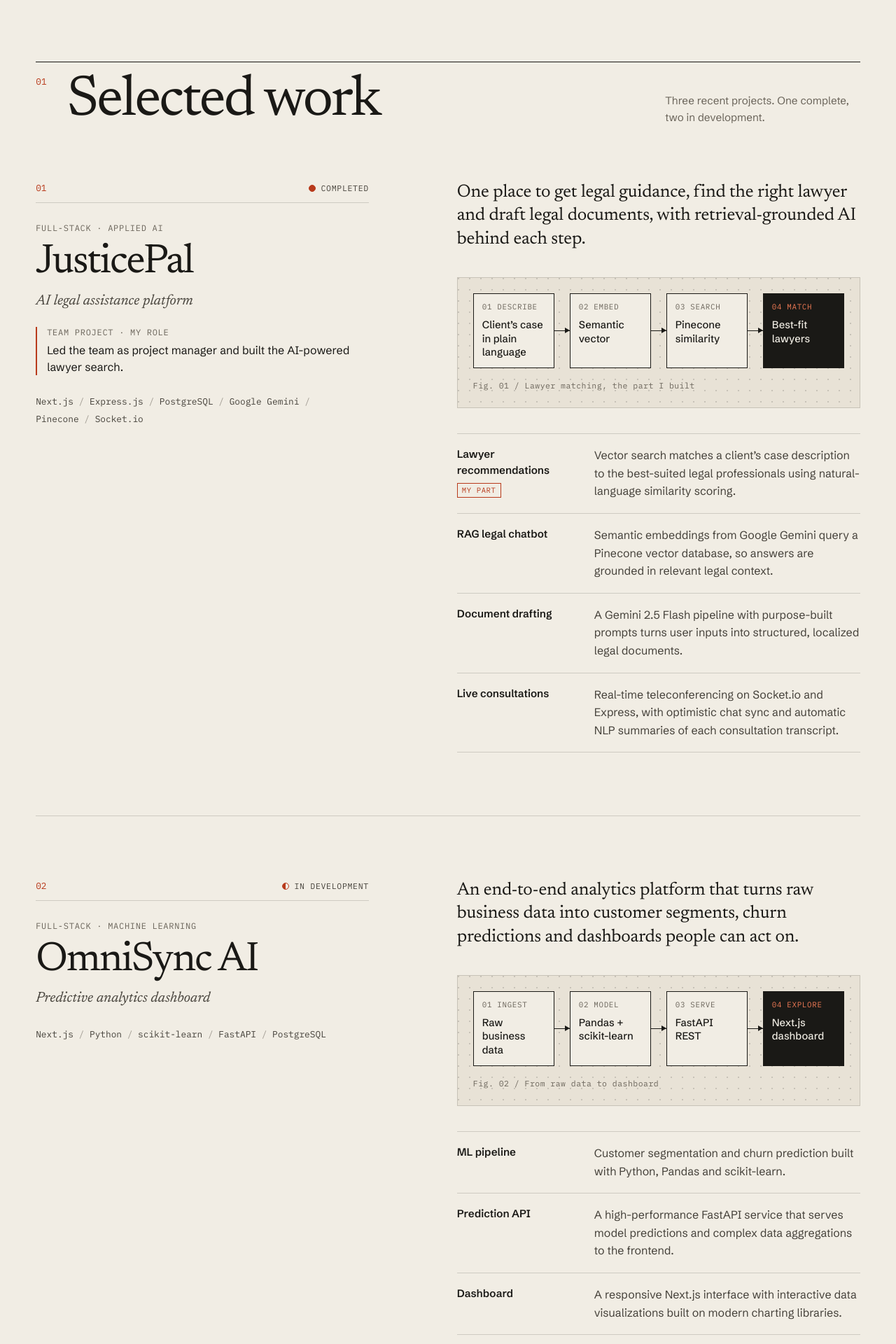
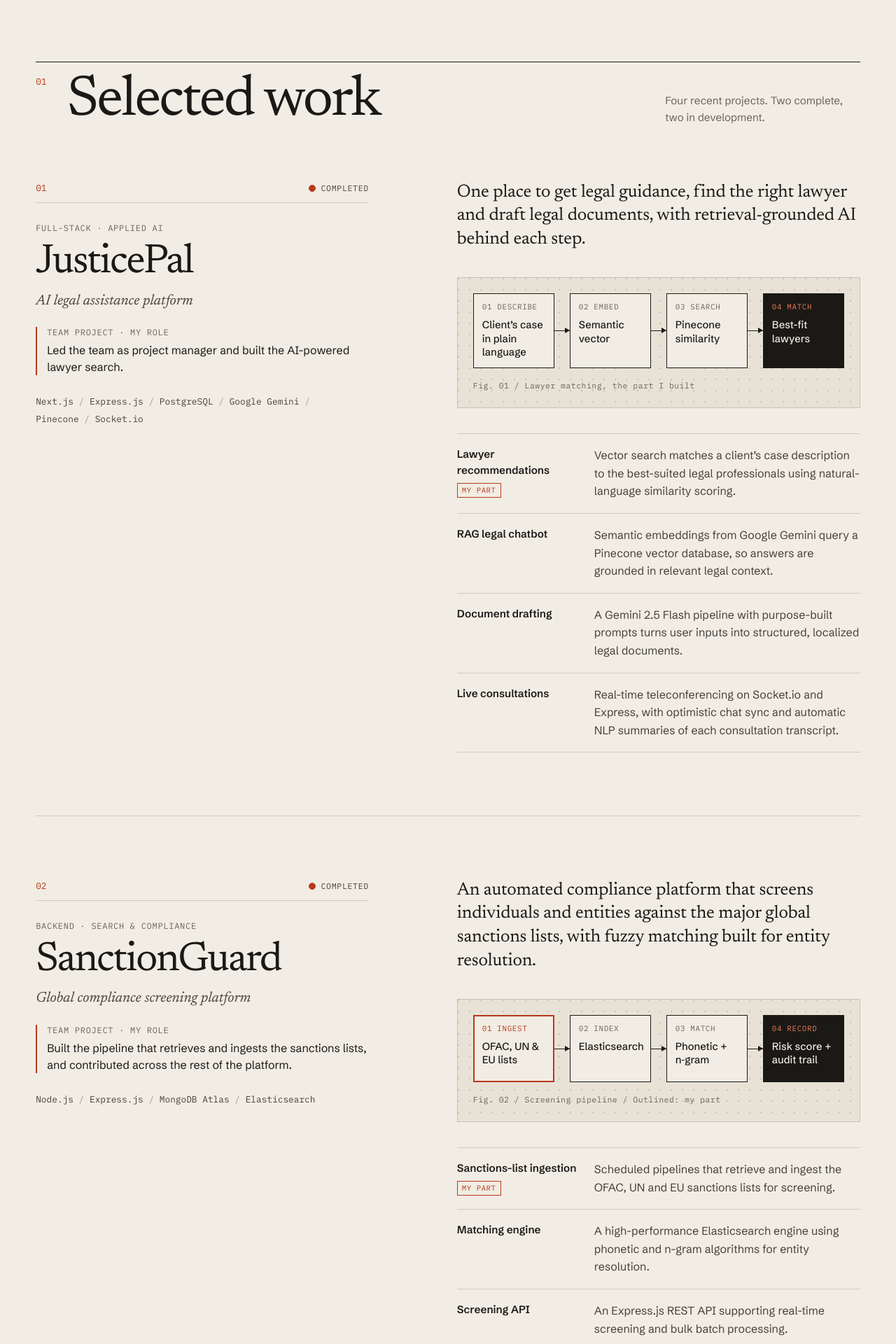
Before and after one commit to kithmiHettiarachchi/kithmiHettiarachchi.github.io, a React (Vite) app: page / in a window 1280 px wide. Shown: the part 900-2820 px from the top of the page at 70% size. Built offline with nearby package versions, Linux system fonts and the light colour scheme.

Commit message:
feat: feature SanctionGuard as a selected project

```diff
--- a/src/components/Work.jsx
+++ b/src/components/Work.jsx
@@ -1,5 +1,19 @@
 import { earlierProjects, projects } from '../content.js';
 import SectionHead from './SectionHead.jsx';
+
+const WORDS = ['No', 'One', 'Two', 'Three', 'Four', 'Five', 'Six', 'Seven', 'Eight', 'Nine'];
+const word = (n) => WORDS[n] ?? String(n);
+
+/** e.g. "Four recent projects. Two complete, two in development." */
+function summarize(list) {
+  const done = list.filter((p) => p.status === 'complete').length;
+  const ongoing = list.length - done;
+  const parts = [];
+  if (done) parts.push(`${word(done).toLowerCase()} complete`);
+  if (ongoing) parts.push(`${word(ongoing).toLowerCase()} in development`);
+  const detail = parts.join(', ');
+  return `${word(list.length)} recent projects. ${detail.charAt(0).toUpperCase()}${detail.slice(1)}.`;
+}
 
 function Status({ status, label }) {
   return (
@@ -132,7 +146,7 @@ export default function Work() {
         id="work-title"
         num="01"
         title="Selected work"
-        aside="Three recent projects. One complete, two in development."
+        aside={summarize(projects)}
       />
       {projects.map((p, i) => (
         <Project key={p.slug} project={p} index={i} />
--- a/src/content.js
+++ b/src/content.js
@@ -81,6 +81,46 @@ export const projects = [
     links: [],
   },
   {
+    slug: 'sanctionguard',
+    title: 'SanctionGuard',
+    subtitle: 'Global compliance screening platform',
+    kind: 'Backend · Search & compliance',
+    status: 'complete',
+    statusLabel: 'Completed',
+    summary:
+      'An automated compliance platform that screens individuals and entities against the major global sanctions lists, with fuzzy matching built for entity resolution.',
+    team: true,
+    role: 'Built the pipeline that retrieves and ingests the sanctions lists, and contributed across the rest of the platform.',
+    stack: ['Node.js', 'Express.js', 'MongoDB Atlas', 'Elasticsearch'],
+    flowLabel: 'Screening pipeline',
+    flow: [
+      { step: 'Ingest', detail: 'OFAC, UN & EU lists', mine: true },
+      { step: 'Index', detail: 'Elasticsearch' },
+      { step: 'Match', detail: 'Phonetic + n\u2011gram' },
+      { step: 'Record', detail: 'Risk score + audit trail' },
+    ],
+    points: [
+      {
+        lead: 'Sanctions-list ingestion',
+        text: 'Scheduled pipelines that retrieve and ingest the OFAC, UN and EU sanctions lists for screening.',
+        mine: true,
+      },
+      {
+        lead: 'Matching engine',
+        text: 'A high-performance Elasticsearch engine using phonetic and n-gram algorithms for entity resolution.',
+      },
+      {
+        lead: 'Screening API',
+        text: 'An Express.js REST API supporting real-time screening and bulk batch processing.',
+      },
+      {
+        lead: 'Audit & risk',
+        text: 'A secure MongoDB Atlas data layer that keeps comprehensive audit trails and evaluates customizable risk scores.',
+      },
+    ],
+    links: [],
+  },
+  {
     slug: 'omnisync',
     title: 'OmniSync AI',
     subtitle: 'Predictive analytics dashboard',
@@ -155,12 +195,6 @@ export const projects = [
 // href (optional) turns the row into a link.
 export const earlierProjects = [
   {
-    title: 'Sanction Guard',
-    description: 'AI-assisted sanction screening with role-based login and audit trails.',
-    stack: ['React', 'Node.js', 'MongoDB', 'Elasticsearch'],
-    team: true,
-  },
-  {
     title: 'Pet Shop Website',
     description: 'Developed the shop feature of a pet-focused e-commerce site.',
     stack: ['React', 'JavaScript'],
```
